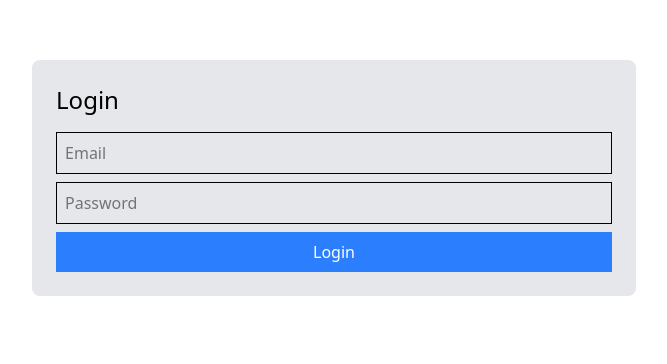
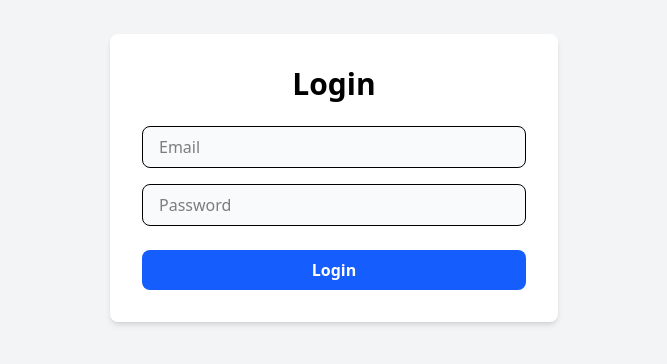
Before and after one commit to LVSJanakiRamaraju/DreamDevice, a React (Vite) app in the folder frontend/: page /login in a window 1280 px wide. Shown: the part 222-586 px from the top of the page, without its empty margins (306-973 px from the left). Built offline with nearby package versions, Linux system fonts and the light colour scheme.

Commit message:
Added styling  login, Register and home page

```diff
--- a/frontend/src/pages/Login.jsx
+++ b/frontend/src/pages/Login.jsx
@@ -14,44 +14,58 @@ function Login() {
   const handleLogin = async (e) => {
     e.preventDefault();
     dispatch(loginStart());
-    const userData = {
-      email: email,
-      password: password
-    };
 
     try {
-      const data = await login(userData);
+      const data = await login({ email, password });
       if (data.error) {
         throw new Error(data.error);
       }
-      localStorage.setItem("token", res.token);
+
+      localStorage.setItem("token", data.token); // fix: was using 'res' before
       dispatch(loginSuccess(data));
       navigate("/dashboard");
     } catch (err) {
-      dispatch(loginFailure(err));
+      dispatch(loginFailure(err.message || "Login failed"));
     }
   };
 
   return (
-    <div className="flex justify-center items-center h-screen">
-      <form onSubmit={handleLogin} className="p-6 bg-gray-200 rounded-lg">
-        <h2 className="text-2xl mb-4">Login</h2>
-        {error && <p className="text-red-500">{error}</p>}
+    <div className="flex justify-center items-center min-h-screen bg-gray-100 dark:bg-gray-900 px-4">
+      <form
+        onSubmit={handleLogin}
+        className="bg-white dark:bg-gray-800 text-black dark:text-white w-full max-w-md p-8 rounded-lg shadow-md"
+      >
+        <h2 className="text-3xl font-bold text-center mb-6">Login</h2>
+
+        {error && (
+          <div className="mb-4 p-2 bg-red-100 text-red-700 dark:bg-red-200 rounded">
+            {error}
+          </div>
+        )}
+
         <input
           type="email"
           placeholder="Email"
-          className="border p-2 w-full mb-2"
+          className="w-full mb-4 px-4 py-2 border rounded-lg bg-gray-50 dark:bg-gray-700 dark:border-gray-600"
           value={email}
           onChange={(e) => setEmail(e.target.value)}
+          required
         />
+
         <input
           type="password"
           placeholder="Password"
-          className="border p-2 w-full mb-2"
+          className="w-full mb-6 px-4 py-2 border rounded-lg bg-gray-50 dark:bg-gray-700 dark:border-gray-600"
           value={password}
           onChange={(e) => setPassword(e.target.value)}
+          required
         />
-        <button className="bg-blue-500 text-white p-2 w-full" disabled={loading}>
+
+        <button
+          type="submit"
+          className="w-full bg-blue-600 hover:bg-blue-700 text-white font-semibold py-2 px-4 rounded-lg transition duration-200"
+          disabled={loading}
+        >
           {loading ? "Logging in..." : "Login"}
         </button>
       </form>
--- a/frontend/src/pages/Register.jsx
+++ b/frontend/src/pages/Register.jsx
@@ -6,58 +6,87 @@ function Register() {
   const [username, setUsername] = useState("");
   const [email, setEmail] = useState("");
   const [password, setPassword] = useState("");
-  const [userType, setUserType] = useState("buyer");
+  const [userType, setUserType] = useState("client");
   const [error, setError] = useState(null);
   const navigate = useNavigate();
 
   const handleRegister = async (e) => {
     e.preventDefault();
     const userData = {
-      username: username,
-      email: email,
-      password: password,
+      username,
+      email,
+      password,
       role: userType,
     };
     try {
       await register(userData);
       navigate("/login");
     } catch (err) {
-      setError(err);
+      setError(err?.response?.data?.error || "Registration failed");
     }
   };
 
   return (
-    <div className="flex justify-center items-center h-screen">
-      <form onSubmit={handleRegister} className="p-6 bg-gray-200 rounded-lg">
-        <h2 className="text-2xl mb-4">Register</h2>
-        {error && <p className="text-red-500">{JSON.stringify(error)}</p>}
+    <div className="flex justify-center items-center min-h-screen bg-gray-100 dark:bg-gray-900 px-4">
+      <form
+        onSubmit={handleRegister}
+        className="bg-white dark:bg-gray-800 text-black dark:text-white w-full max-w-md p-8 rounded-lg shadow-md"
+      >
+        <h2 className="text-3xl font-bold text-center mb-6">Register</h2>
+
+        {error && (
+          <div className="mb-4 p-2 bg-red-100 text-red-700 rounded">
+            {error}
+          </div>
+        )}
+
         <input
           type="text"
           placeholder="Username"
-          className="border p-2 w-full mb-2"
+          className="w-full mb-4 px-4 py-2 border rounded-lg bg-gray-50 dark:bg-gray-700 dark:border-gray-600"
           value={username}
           onChange={(e) => setUsername(e.target.value)}
+          required
         />
+
         <input
           type="email"
           placeholder="Email"
-          className="border p-2 w-full mb-2"
+          className="w-full mb-4 px-4 py-2 border rounded-lg bg-gray-50 dark:bg-gray-700 dark:border-gray-600"
           value={email}
           onChange={(e) => setEmail(e.target.value)}
+          required
         />
+
         <input
           type="password"
           placeholder="Password"
-          className="border p-2 w-full mb-2"
+          className="w-full mb-4 px-4 py-2 border rounded-lg bg-gray-50 dark:bg-gray-700 dark:border-gray-600"
           value={password}
           onChange={(e) => setPassword(e.target.value)}
+          required
         />
-        <label htmlFor="role">You are a:</label>
-        <select name="role" value={formData.role} onChange={(e) => setUserType(e.target.value)} required>
+
+        <label htmlFor="role" className="block mb-2 font-medium">
+          You are a:
+        </label>
+        <select
+          id="role"
+          value={userType}
+          onChange={(e) => setUserType(e.target.value)}
+          className="w-full mb-6 px-4 py-2 border rounded-lg bg-gray-50 dark:bg-gray-700 dark:border-gray-600"
+          required
+        >
           <option value="client">Client</option>
           <option value="expert">Expert</option>
         </select>
-        <button className="bg-green-500 text-white p-2 w-full">Register</button>
+
+        <button
+          type="submit"
+          className="w-full bg-green-600 hover:bg-green-700 text-white font-semibold py-2 px-4 rounded-lg transition duration-200"
+        >
+          Register
+        </button>
       </form>
     </div>
   );
```
